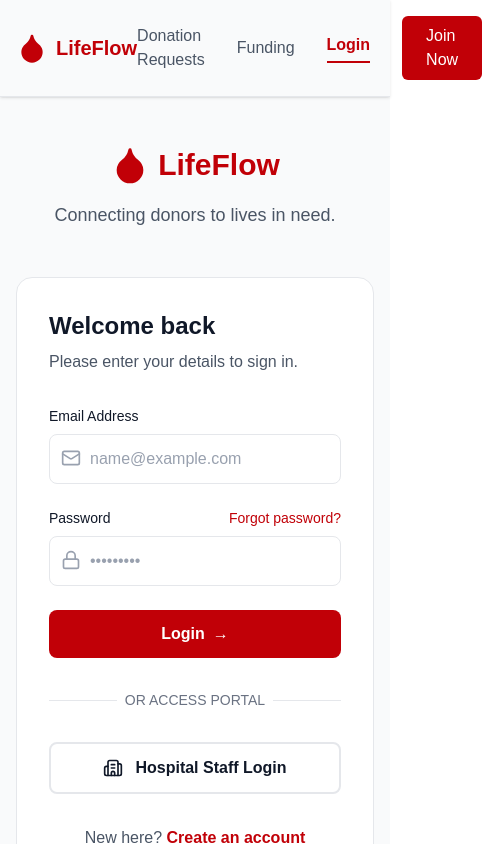
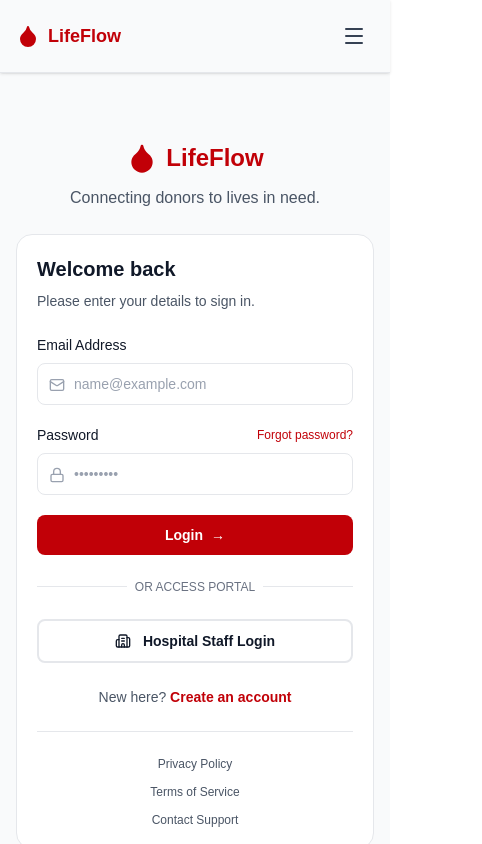
Before and after one commit to FarhadNuri/LifeFlow-Client, a Next.js app: page /login in a window 390 px wide. Shown: the top 844 px of the page, 482 px wide, since content can reach past the window. Built offline with nearby package versions, Linux system fonts and the light colour scheme.

Commit message:
Made the Login & Register page mobile responsive

```diff
--- a/src/app/login/page.jsx
+++ b/src/app/login/page.jsx
@@ -6,31 +6,31 @@ export default function LoginPage() {
   return (
     <>
     <Navbar/>
-    <div className="min-h-screen bg-gray-50 flex flex-col items-center justify-center py-12 px-4">
+    <div className="min-h-screen bg-gray-50 flex flex-col items-center justify-center py-4 sm:py-8 px-4 sm:px-6">
 
-      <div className="text-center mb-12">
-        <div className="flex items-center justify-center gap-2 mb-4">
-          <Droplet className="w-10 h-10 text-red-700" fill="currentColor" />
-          <span className="text-3xl font-bold text-red-700">LifeFlow</span>
+      <div className="text-center mb-6 sm:mb-8">
+        <div className="flex items-center justify-center gap-2 mb-3 sm:mb-4">
+          <Droplet className="w-8 h-8 sm:w-10 sm:h-10 text-red-700" fill="currentColor" />
+          <span className="text-2xl sm:text-3xl font-bold text-red-700">LifeFlow</span>
         </div>
-        <p className="text-gray-600 text-lg">Connecting donors to lives in need.</p>
+        <p className="text-gray-600 text-base sm:text-lg">Connecting donors to lives in need.</p>
       </div>
 
 
-      <div className="w-full max-w-md bg-white rounded-2xl border border-gray-200 p-8">
-        <h2 className="text-2xl font-bold text-gray-900 mb-2">Welcome back</h2>
-        <p className="text-gray-600 mb-8">Please enter your details to sign in.</p>
+      <div className="w-full max-w-md bg-white rounded-2xl border border-gray-200 p-5 sm:p-8">
+        <h2 className="text-xl sm:text-2xl font-bold text-gray-900 mb-2">Welcome back</h2>
+        <p className="text-gray-600 mb-6 sm:mb-8 text-sm sm:text-base">Please enter your details to sign in.</p>
 
-        <form className="space-y-6">
+        <form className="space-y-5 sm:space-y-6">
 
           <div>
             <label className="block text-sm font-medium text-gray-900 mb-2">Email Address</label>
             <div className="relative">
-              <Mail className="absolute left-3 top-3.5 w-5 h-5 text-gray-400" />
+              <Mail className="absolute left-3 top-3.5 w-4 h-4 sm:w-5 sm:h-5 text-gray-400" />
               <input
                 type="email"
                 placeholder="name@example.com"
-                className="w-full pl-10 pr-4 py-3 border border-gray-200 rounded-lg focus:outline-none focus:ring-2 focus:ring-red-700 focus:border-transparent placeholder:text-gray-400"
+                className="w-full pl-9 sm:pl-10 pr-4 py-2.5 sm:py-3 border border-gray-200 rounded-lg focus:outline-none focus:ring-2 focus:ring-red-700 focus:border-transparent placeholder:text-gray-400 text-sm sm:text-base"
               />
             </div>
           </div>
@@ -39,16 +39,16 @@ export default function LoginPage() {
           <div>
             <div className="flex items-center justify-between mb-2">
               <label className="block text-sm font-medium text-gray-900">Password</label>
-              <Link href="#" className="text-sm text-red-700 hover:underline">
+              <Link href="#" className="text-xs sm:text-sm text-red-700 hover:underline">
                 Forgot password?
               </Link>
             </div>
             <div className="relative">
-              <Lock className="absolute left-3 top-3.5 w-5 h-5 text-gray-400" />
+              <Lock className="absolute left-3 top-3.5 w-4 h-4 sm:w-5 sm:h-5 text-gray-400" />
               <input
                 type="password"
                 placeholder="•••••••••"
-                className="w-full pl-10 pr-4 py-3 border border-gray-200 rounded-lg focus:outline-none focus:ring-2 focus:ring-red-700 focus:border-transparent placeholder:text-gray-400"
+                className="w-full pl-9 sm:pl-10 pr-4 py-2.5 sm:py-3 border border-gray-200 rounded-lg focus:outline-none focus:ring-2 focus:ring-red-700 focus:border-transparent placeholder:text-gray-400 text-sm sm:text-base"
               />
             </div>
           </div>
@@ -56,30 +56,30 @@ export default function LoginPage() {
 
           <button
             type="submit"
-            className="cursor-pointer w-full bg-red-700 text-white py-3 rounded-lg font-semibold hover:bg-red-800 transition flex items-center justify-center gap-2"
+            className="cursor-pointer w-full bg-red-700 text-white py-2.5 sm:py-3 rounded-lg font-semibold hover:bg-red-800 transition flex items-center justify-center gap-2 text-sm sm:text-base"
           >
             Login <span>→</span>
           </button>
         </form>
 
 
-        <div className="relative my-8">
+        <div className="relative my-6 sm:my-8">
           <div className="absolute inset-0 flex items-center">
             <div className="w-full border-t border-gray-200"></div>
           </div>
-          <div className="relative flex justify-center text-sm">
+          <div className="relative flex justify-center text-xs sm:text-sm">
             <span className="px-2 bg-white text-gray-500 font-medium">OR ACCESS PORTAL</span>
           </div>
         </div>
 
 
-        <Link href="#" className="w-full border-2 border-gray-200 text-gray-900 py-3 rounded-lg font-semibold hover:border-gray-300 hover:bg-gray-50 transition flex items-center justify-center gap-3">
-          <Building2 className="w-5 h-5" />
+        <Link href="#" className="w-full border-2 border-gray-200 text-gray-900 py-2.5 sm:py-3 rounded-lg font-semibold hover:border-gray-300 hover:bg-gray-50 transition flex items-center justify-center gap-3 text-sm sm:text-base">
+          <Building2 className="w-4 h-4 sm:w-5 sm:h-5" />
           Hospital Staff Login
         </Link>
 
 
-        <p className="text-center mt-8 text-gray-600">
+        <p className="text-center mt-6 sm:mt-8 text-gray-600 text-sm sm:text-base">
           New here?{' '}
           <Link href="/register" className="text-red-700 font-semibold hover:underline">
             Create an account
@@ -87,7 +87,7 @@ export default function LoginPage() {
         </p>
 
 
-        <div className="flex items-center justify-center gap-6 mt-8 pt-8 border-t border-gray-200 text-sm text-gray-600">
+        <div className="flex flex-col sm:flex-row items-center justify-center gap-3 sm:gap-6 mt-6 sm:mt-8 pt-6 sm:pt-8 border-t border-gray-200 text-xs sm:text-sm text-gray-600">
           <Link href="#" className="hover:text-gray-900">Privacy Policy</Link>
           <Link href="#" className="hover:text-gray-900">Terms of Service</Link>
           <Link href="#" className="hover:text-gray-900">Contact Support</Link>
--- a/src/app/register/page.jsx
+++ b/src/app/register/page.jsx
@@ -34,31 +34,30 @@ export default function Register() {
     <>
     <Navbar/>
     <div className="min-h-screen bg-white flex flex-col">
-
-
-      <main className="grow flex items-center justify-center py-12 px-4">
-        <div className="w-full max-w-md bg-white rounded-2xl border border-gray-200 p-8 shadow-sm">
-          <div className="text-center mb-8">
-            <h1 className="text-3xl font-bold text-gray-900 mb-2">Create your account</h1>
-            <p className="text-gray-600 text-sm">Join our community of life-savers today.</p>
+      <main className="grow flex items-center justify-center py-8 sm:py-12 px-4 sm:px-6">
+        <div className="w-full max-w-md bg-white rounded-2xl border border-gray-200 p-5 sm:p-8 shadow-sm">
+          <div className="text-center mb-6 sm:mb-8">
+            <h1 className="text-2xl sm:text-3xl font-bold text-gray-900 mb-2">Create your account</h1>
+            <p className="text-gray-600 text-xs sm:text-sm">Join our community of life-savers today.</p>
           </div>
 
-          <form onSubmit={handleSubmit} className="space-y-6">
-            <div className="flex flex-col items-center mb-8">
+          <form onSubmit={handleSubmit} className="space-y-4 sm:space-y-6">
+            {/* Avatar Upload */}
+            <div className="flex flex-col items-center mb-6 sm:mb-8">
               <label htmlFor="avatar-upload" className="relative group cursor-pointer">
-                <div className="w-32 h-32 rounded-full border-2 border-dashed border-gray-300 flex items-center justify-center bg-gray-50 hover:border-red-700 hover:bg-red-50 transition-all group-hover:scale-105">
+                <div className="w-24 h-24 sm:w-32 sm:h-32 rounded-full border-2 border-dashed border-gray-300 flex items-center justify-center bg-gray-50 hover:border-red-700 hover:bg-red-50 transition-all group-hover:scale-105">
                   {previewImg ? (
                     <img src={previewImg} alt="Profile" className="w-full h-full object-cover rounded-full" />
                   ) : (
-                    <Camera className="w-8 h-8 text-gray-400 group-hover:text-red-700" />
+                    <Camera className="w-6 h-6 sm:w-8 sm:h-8 text-gray-400 group-hover:text-red-700" />
                   )}
                 </div>
                 <button
                   type="button"
-                  className="absolute bottom-0 right-0 bg-red-700 text-white p-2 rounded-full shadow-md hover:bg-red-800 transition-transform hover:scale-110"
+                  className="absolute bottom-0 right-0 bg-red-700 text-white p-1.5 sm:p-2 rounded-full shadow-md hover:bg-red-800 transition-transform hover:scale-110"
                   onClick={() => document.getElementById('avatar-upload')?.click()}
                 >
-                  <Camera className="w-4 h-4" />
+                  <Camera className="w-3 h-3 sm:w-4 sm:h-4" />
                 </button>
               </label>
               <input
@@ -68,35 +67,38 @@ export default function Register() {
                 onChange={handleImageUpload}
                 className="hidden"
               />
-              <label className="text-sm text-gray-600 mt-3">Upload Profile Picture</label>
+              <label className="text-xs sm:text-sm text-gray-600 mt-2 sm:mt-3">Upload Profile Picture</label>
             </div>
 
+            {/* Full Name */}
             <div>
               <label className="block text-sm font-medium text-gray-900 mb-2">Full Name</label>
               <input
                 type="text"
                 placeholder="John Doe"
                 required
-                className="w-full h-11 px-4 rounded-lg border border-gray-200 bg-white focus:outline-none focus:ring-2 focus:ring-red-700 focus:ring-opacity-20 focus:border-red-700 transition-all text-sm placeholder:text-gray-400"
+                className="w-full h-10 sm:h-11 px-3 sm:px-4 rounded-lg border border-gray-200 bg-white focus:outline-none focus:ring-2 focus:ring-red-700 focus:ring-opacity-20 focus:border-red-700 transition-all text-sm placeholder:text-gray-400"
               />
             </div>
 
+            {/* Email Address */}
             <div>
               <label className="block text-sm font-medium text-gray-900 mb-2">Email Address</label>
               <input
                 type="email"
                 placeholder="name@example.com"
                 required
-                className="w-full h-11 px-4 rounded-lg border border-gray-200 bg-white focus:outline-none focus:ring-2 focus:ring-red-700 focus:ring-opacity-20 focus:border-red-700 transition-all text-sm placeholder:text-gray-400"
+                className="w-full h-10 sm:h-11 px-3 sm:px-4 rounded-lg border border-gray-200 bg-white focus:outline-none focus:ring-2 focus:ring-red-700 focus:ring-opacity-20 focus:border-red-700 transition-all text-sm placeholder:text-gray-400"
               />
             </div>
 
-            <div className="grid grid-cols-2 gap-4">
+            {/* Blood Group and District */}
+            <div className="grid grid-cols-2 gap-3 sm:gap-4">
               <div>
                 <label className="block text-sm font-medium text-gray-900 mb-2">Blood Group</label>
                 <select
                   required
-                  className="w-full h-11 px-4 rounded-lg border border-gray-200 bg-white focus:outline-none focus:ring-2 focus:ring-red-700 focus:ring-opacity-20 focus:border-red-700 transition-all text-sm text-gray-400"
+                  className="w-full h-10 sm:h-11 px-2 sm:px-4 rounded-lg border border-gray-200 bg-white focus:outline-none focus:ring-2 focus:ring-red-700 focus:ring-opacity-20 focus:border-red-700 transition-all text-sm text-gray-400"
                 >
                   <option value="">Select</option>
                   <option value="A+">A+</option>
@@ -113,7 +115,7 @@ export default function Register() {
                 <label className="block text-sm font-medium text-gray-900 mb-2">District</label>
                 <select
                   required
-                  className="w-full h-11 px-4 rounded-lg border border-gray-200 bg-white focus:outline-none focus:ring-2 focus:ring-red-700 focus:ring-opacity-20 focus:border-red-700 transition-all text-sm text-gray-400"
+                  className="w-full h-10 sm:h-11 px-2 sm:px-4 rounded-lg border border-gray-200 bg-white focus:outline-none focus:ring-2 focus:ring-red-700 focus:ring-opacity-20 focus:border-red-700 transition-all text-sm text-gray-400"
                 >
                   <option value="">Select</option>
                   <option value="dhaka">Dhaka</option>
@@ -124,11 +126,12 @@ export default function Register() {
               </div>
             </div>
 
+            {/* Upazila */}
             <div>
               <label className="block text-sm font-medium text-gray-900 mb-2">Upazila</label>
               <select
                 required
-                className="w-full h-11 px-4 rounded-lg border border-gray-200 bg-white focus:outline-none focus:ring-2 focus:ring-red-700 focus:ring-opacity-20 focus:border-red-700 transition-all text-sm text-gray-400"
+                className="w-full h-10 sm:h-11 px-3 sm:px-4 rounded-lg border border-gray-200 bg-white focus:outline-none focus:ring-2 focus:ring-red-700 focus:ring-opacity-20 focus:border-red-700 transition-all text-sm text-gray-400"
               >
                 <option value="">Select Upazila</option>
                 <option value="gulshan">Gulshan</option>
@@ -138,6 +141,7 @@ export default function Register() {
               </select>
             </div>
 
+            {/* Password */}
             <div>
               <label className="block text-sm font-medium text-gray-900 mb-2">Password</label>
               <div className="relative">
@@ -145,7 +149,7 @@ export default function Register() {
                   type={showPassword ? 'text' : 'password'}
                   placeholder="••••••••"
                   required
-                  className="w-full h-11 px-4 pr-10 rounded-lg border border-gray-200 bg-white focus:outline-none focus:ring-2 focus:ring-red-700 focus:ring-opacity-20 focus:border-red-700 transition-all text-sm placeholder:text-gray-400"
+                  className="w-full h-10 sm:h-11 px-3 sm:px-4 pr-10 rounded-lg border border-gray-200 bg-white focus:outline-none focus:ring-2 focus:ring-red-700 focus:ring-opacity-20 focus:border-red-700 transition-all text-sm placeholder:text-gray-400"
                 />
                 <button
                   type="button"
@@ -157,6 +161,7 @@ export default function Register() {
               </div>
             </div>
 
+            {/* Confirm Password */}
             <div>
               <label className="block text-sm font-medium text-gray-900 mb-2">Confirm Password</label>
               <div className="relative">
@@ -164,7 +169,7 @@ export default function Register() {
                   type={showConfirm ? 'text' : 'password'}
                   placeholder="••••••••"
                   required
-                  className="w-full h-11 px-4 pr-10 rounded-lg border border-gray-200 bg-white focus:outline-none focus:ring-2 focus:ring-red-700 focus:ring-opacity-20 focus:border-red-700 transition-all text-sm placeholder:text-gray-400"
+                  className="w-full h-10 sm:h-11 px-3 sm:px-4 pr-10 rounded-lg border border-gray-200 bg-white focus:outline-none focus:ring-2 focus:ring-red-700 focus:ring-opacity-20 focus:border-red-700 transition-all text-sm placeholder:text-gray-400"
                 />
                 <button
                   type="button"
@@ -176,10 +181,11 @@ export default function Register() {
               </div>
             </div>
 
+            {/* Register Button */}
             <button
               type="submit"
               disabled={isSubmitting}
-              className="w-full h-11 bg-red-700 text-white rounded-lg font-bold text-sm uppercase tracking-wide hover:bg-red-800 active:scale-95 transition-all flex items-center justify-center gap-2 disabled:opacity-80"
+              className="w-full h-10 sm:h-11 bg-red-700 text-white rounded-lg font-bold text-sm uppercase tracking-wide hover:bg-red-800 active:scale-95 transition-all flex items-center justify-center gap-2 disabled:opacity-80"
             >
               {isSubmitting ? (
                 <>
@@ -194,8 +200,9 @@ export default function Register() {
               )}
             </button>
 
+            {/* Login Link */}
             <div className="text-center">
-              <p className="text-sm text-gray-600">
+              <p className="text-xs sm:text-sm text-gray-600">
                 Already have an account?{' '}
                 <Link href="/login" className="text-red-700 font-bold hover:underline">
                   Login
@@ -205,7 +212,6 @@ export default function Register() {
           </form>
         </div>
       </main>
-
     </div>
     </>
   )
--- a/src/components/Navbar.jsx
+++ b/src/components/Navbar.jsx
@@ -1,25 +1,37 @@
 'use client'
 
 import Link from 'next/link'
-import { Droplet } from 'lucide-react'
+import { Droplet, Menu, X } from 'lucide-react'
 import { usePathname } from 'next/navigation'
+import { useState } from 'react'
 
 export function Navbar() {
   const pathname = usePathname()
+  const [isMenuOpen, setIsMenuOpen] = useState(false)
 
   const isActive = (path) => {
     if (path === '/') return pathname === '/'
     return pathname.startsWith(path)
   }
 
+  const toggleMenu = () => {
+    setIsMenuOpen(!isMenuOpen)
+  }
+
+  const closeMenu = () => {
+    setIsMenuOpen(false)
+  }
+
   return (
     <header className="bg-gray-50 sticky top-0 z-50 border-b border-gray-200 shadow-sm">
       <div className="max-w-7xl mx-auto px-4 py-4 flex items-center justify-between">
         <div className="flex items-center gap-2">
-          <Droplet className="w-8 h-8 text-red-700" fill="currentColor" />
-          <Link href="/" className="text-xl font-bold text-red-700">LifeFlow</Link>
+          <Droplet className="w-6 h-6 sm:w-8 sm:h-8 text-red-700" fill="currentColor" />
+          <Link href="/" className="text-lg sm:text-xl font-bold text-red-700">LifeFlow</Link>
         </div>
-        <nav className="flex items-center gap-8">
+
+        {/* Desktop Navigation */}
+        <nav className="hidden md:flex items-center gap-8">
           <Link
             href="/requests"
             className={isActive('/requests') ? "text-red-700 font-bold border-b-2 border-red-700 pb-1" : "text-gray-600 hover:text-red-700 font-medium transition"}
@@ -45,7 +57,52 @@ export function Navbar() {
             Join Now
           </Link>
         </nav>
+
+        {/* Mobile Hamburger Button */}
+        <button
+          onClick={toggleMenu}
+          className="md:hidden p-2 text-gray-700 hover:text-red-700 transition"
+          aria-label="Toggle menu"
+        >
+          {isMenuOpen ? <X className="w-6 h-6" /> : <Menu className="w-6 h-6" />}
+        </button>
       </div>
+
+      {/* Mobile Navigation Menu */}
+      {isMenuOpen && (
+        <nav className="md:hidden bg-white border-t border-gray-200 shadow-lg">
+          <div className="flex flex-col py-4 px-4 space-y-4">
+            <Link
+              href="/requests"
+              onClick={closeMenu}
+              className={isActive('/requests') ? "text-red-700 font-bold py-2 border-l-4 border-red-700 pl-4" : "text-gray-600 hover:text-red-700 font-medium py-2 pl-4 transition"}
+            >
+              Donation Requests
+            </Link>
+            <Link
+              href="/funding"
+              onClick={closeMenu}
+              className={isActive('/funding') ? "text-red-700 font-bold py-2 border-l-4 border-red-700 pl-4" : "text-gray-600 hover:text-red-700 font-medium py-2 pl-4 transition"}
+            >
+              Funding
+            </Link>
+            <Link
+              href="/login"
+              onClick={closeMenu}
+              className={isActive('/login') ? "text-red-700 font-bold py-2 border-l-4 border-red-700 pl-4" : "text-gray-600 hover:text-red-700 font-medium py-2 pl-4 transition"}
+            >
+              Login
+            </Link>
+            <Link
+              href="/register"
+              onClick={closeMenu}
+              className="bg-red-700 text-white px-6 py-3 rounded-md font-medium hover:bg-red-800 transition text-center"
+            >
+              Join Now
+            </Link>
+          </div>
+        </nav>
+      )}
     </header>
   )
 }
```
